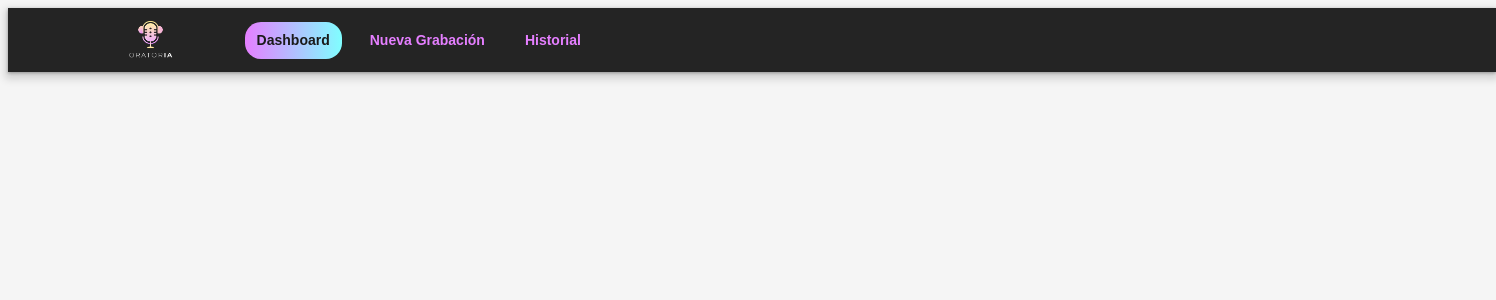
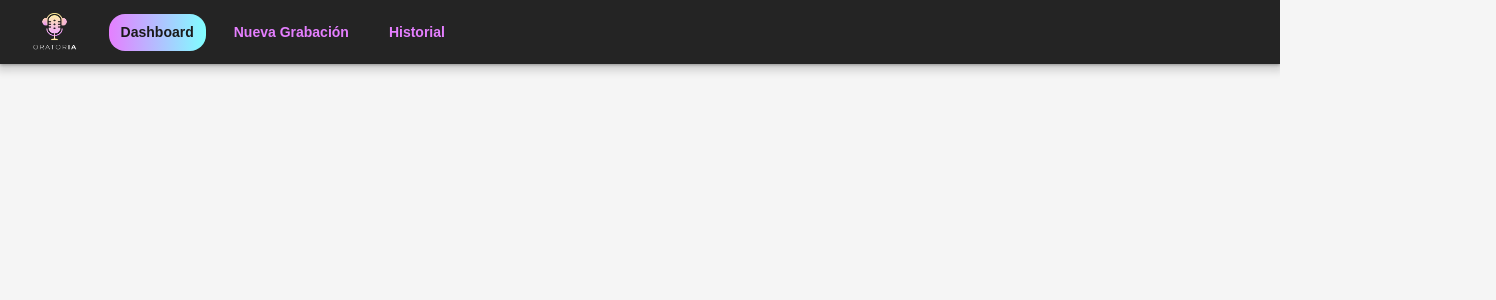
Before and after one commit to tinkin-tools/orator-ia, a React (Vite) app: page / in a window 1280 px wide. Shown: the top 300 px of the page, 1496 px wide, since content can reach past the window. Built offline with nearby package versions, Linux system fonts and the light colour scheme.

Commit message:
feat: enhance layout and styling for App component and NavBar

```diff
--- /dev/null
+++ b/src/App.css
@@ -0,0 +1,10 @@
+.app {
+  display: flex;
+  flex-direction: column;
+  height: 100%;
+}
+
+.app__content {
+  flex: 1;
+  overflow: auto;
+}
--- a/src/App.tsx
+++ b/src/App.tsx
@@ -1,4 +1,5 @@
 import "./styles/index.css"
+import "./App.css"
 import { useState } from "react"
 import NavBar from "./components/ui/navBar/NavBar"
 import Dashboard from "./pages/dashboard/Dashboard"
@@ -22,7 +23,7 @@ function App() {
   }
 
   return (
-    <>
+    <div className="app">
       <NavBar
         tabs={[
           {
@@ -42,8 +43,10 @@ function App() {
           },
         ]}
       />
-      {buildContent()}
-    </>
+      <div className="app__content">
+        {buildContent()}
+      </div>
+    </div>
   )
 }
 
--- a/src/components/ui/navBar/navBar.css
+++ b/src/components/ui/navBar/navBar.css
@@ -6,8 +6,9 @@
   align-items: center;
   background: var(--neutral-600);
   box-shadow: var(--shadow-2);
-  padding: 0 112px;
-  gap: 64px;
+  padding: 0 24px;
+  gap: 24px;
+  flex-shrink: 0;
 }
 
 .navbar .logo {
--- a/src/pages/record/record.css
+++ b/src/pages/record/record.css
@@ -6,8 +6,10 @@
   text-align: center;
   padding: 48px 24px;
   gap: 16px;
-  flex: 1;
-  background-color: var(--neutral-800);
+  width: 100%;
+  height: 100%;
+  background: linear-gradient(275deg, rgba(229, 127, 255, 0.16) 0.16%, rgba(128, 254, 255, 0.16) 43.78%, rgba(20, 20, 20, 0.16) 84.98%);
+  background-color: var(--Neutral-500, #404040);
 }
 
 /* === Title & subtitle === */
--- a/src/styles/index.css
+++ b/src/styles/index.css
@@ -1,5 +1,19 @@
 @import "./design-system.css";
 @import "./components.css";
+
+* {
+  margin: 0;
+  padding: 0;
+  box-sizing: border-box;
+}
+
+html,
+body,
+#root {
+  width: 100%;
+  height: 100%;
+  overflow: hidden;
+}
 
 :root {
   /* === THEME COLORS === */
```
